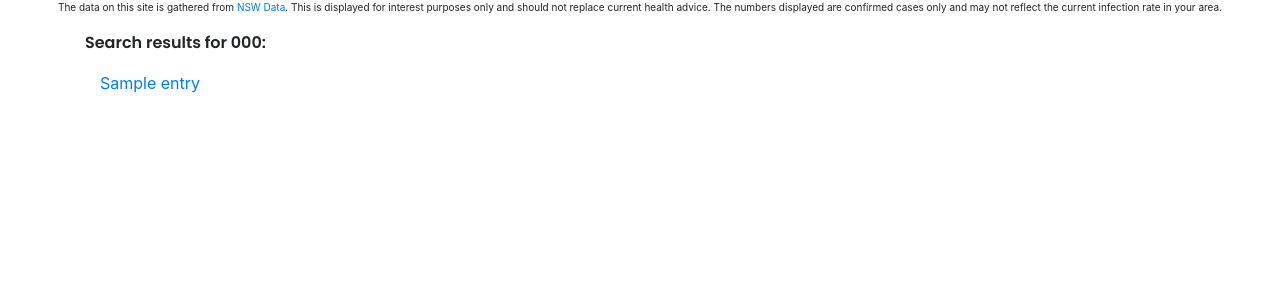
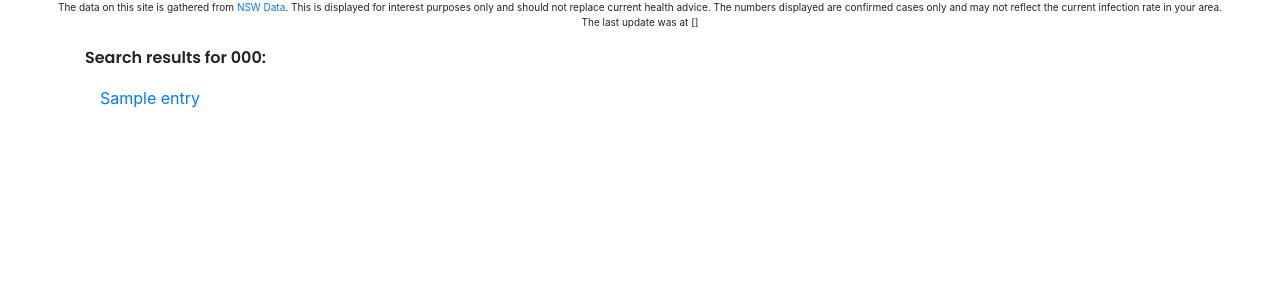
Before and after one commit to pwilson802/covid19nsw, a Flask app: template templates/postcode_error.html in a window 1280 px wide. Shown: the part 56-356 px from the top of the page. Run offline with Flask 2, Linux system fonts and the light colour scheme; the template is opened without the code that fills it: most values are stand-ins (such as "Sample title", 1, 10 or a date in 2020); parts of the project's set-up code (start-up, migrations or seed data) failed here and were passed over; some libraries are stand-ins or nearby versions.

Commit message:
added date to disclaimer

```diff
--- a/app.py
+++ b/app.py
@@ -73,6 +73,7 @@ def index():
             all_data=high_level_data,
             days_set=days,
             validation_set=all_postcode_suburb_list,
+            last_update=last_update
         )
     else:
         try:
@@ -84,6 +85,7 @@ def index():
             all_data=high_level_data,
             days_set=days_set,
             validation_set=all_postcode_suburb_list,
+            last_update=last_update
         )
 
 
@@ -118,7 +120,8 @@ def postcode():
                     all_options=all_options,
                     validation_set=all_postcode_suburb_list,
                     view_mode="map",
-                    days_set=days_set
+                    days_set=days_set,
+                    last_update=last_update
                 )
             else:
                 return render_template(
@@ -127,7 +130,8 @@ def postcode():
                     other_options=other_options,
                     all_options=all_options,
                     validation_set=all_postcode_suburb_list,
-                    days_set=days_set
+                    days_set=days_set,
+                    last_update=last_update
                 )
         # Need to find if the search is not a post code so we can convert it
         if not postcode.startswith("2"):
@@ -162,7 +166,7 @@ def postcode():
                 remove_bootstrap3(temp_map_name)
                 just_the_file = os.path.split(temp_map_name)[-1]
                 map_template = f"temp_maps/{just_the_file}"
-                return render_template('map_direct.html', days_set="seven", view_mode="map", temp_map_name=map_template, temp_map = 'true')
+                return render_template('map_direct.html', days_set="seven", view_mode="map", temp_map_name=map_template, temp_map = 'true', last_update=last_update)
         elif days == "fourteen":
             if source == 'maps':
                 temp_map_name = random_map_name()
@@ -171,7 +175,7 @@ def postcode():
                 remove_bootstrap3(temp_map_name)
                 just_the_file = os.path.split(temp_map_name)[-1]
                 map_template = f"temp_maps/{just_the_file}"
-                return render_template('map_direct.html', days_set="fourteen", view_mode="map", temp_map_name=map_template, temp_map = 'true')
+                return render_template('map_direct.html', days_set="fourteen", view_mode="map", temp_map_name=map_template, temp_map = 'true', last_update=last_update)
         elif days == "all":
             if source == 'maps':
                 temp_map_name = random_map_name()
@@ -180,7 +184,7 @@ def postcode():
                 remove_bootstrap3(temp_map_name)
                 just_the_file = os.path.split(temp_map_name)[-1]
                 map_template = f"temp_maps/{just_the_file}"
-                return render_template('map_direct.html', days_set="all", view_mode="map", temp_map_name=map_template, temp_map='true')
+                return render_template('map_direct.html', days_set="all", view_mode="map", temp_map_name=map_template, temp_map='true', last_update=last_update)
         else:
             temp_map_name = random_map_name()
             map_data = all_map('active_cases', postcode_zoom=postcode,zoom=13)
@@ -188,7 +192,7 @@ def postcode():
             remove_bootstrap3(temp_map_name)
             just_the_file = os.path.split(temp_map_name)[-1]
             map_template = f"temp_maps/{just_the_file}"
-            return render_template('map_direct.html', days_set="active", view_mode="map", temp_map_name=map_template, temp_map='true')
+            return render_template('map_direct.html', days_set="active", view_mode="map", temp_map_name=map_template, temp_map='true', last_update=last_update)
     else:
         print(request.args["location"])
         postcode = request.args["location"]
@@ -232,10 +236,10 @@ def map():
             days_set = input_data["days"]
         except:
             days_set = "all"
-        return render_template('map_direct.html', days_set=days_set, view_mode="map",temp_map='false', validation_set=all_postcode_suburb_list)
+        return render_template('map_direct.html', days_set=days_set, view_mode="map",temp_map='false', validation_set=all_postcode_suburb_list, last_update=last_update)
     else:
         days_set = request.args["days"] or "all"
-        return render_template('map_direct.html', days_set=days_set, view_mode="map",temp_map='false', validation_set=all_postcode_suburb_list)
+        return render_template('map_direct.html', days_set=days_set, view_mode="map",temp_map='false', validation_set=all_postcode_suburb_list, last_update=last_update)
 
 
 
--- a/gather_data.py
+++ b/gather_data.py
@@ -148,7 +148,7 @@ for postcode in cases_data.keys():
         postcode_df_all_tests = tests_frame[tests_frame["postcode"] == float(postcode)]
         postcode_df_all_recovered = cases_frame[cases_frame["POA_NAME16"] == postcode]
     if update == True:
-        date = latest - timedelta(3)
+        date = latest - timedelta(5)
     else:
         date = oldest
     recovered = get_recovered_number(postcode_df_all_recovered, oldest_recovered)
--- a/static/css/main.css
+++ b/static/css/main.css
@@ -9,6 +9,13 @@
 .disclaimer {
   font-size: x-small;
   text-align: center;
+  margin-bottom: 0;
+}
+
+.disclaimer_line2 {
+  font-size: x-small;
+  text-align: center;
+  margin-top: 0;
 }
 
 .page-heading {
--- a/templates/base.html
+++ b/templates/base.html
@@ -59,6 +59,7 @@
 </nav>
 <body>
     <p class="disclaimer">The data on this site is gathered from <a href="https://data.nsw.gov.au/nsw-covid-19-data" target="_blank">NSW Data</a>. This is displayed for interest purposes only and should not replace current health advice. The numbers displayed are confirmed cases only and may not reflect the current infection rate in your area.</p>
+    <p class="disclaimer_line2">The last update was at {{last_update}}</p>
     {% block content %}{% endblock %}
   <script>
     var daysSet = {{ days_set|tojson }}
```
